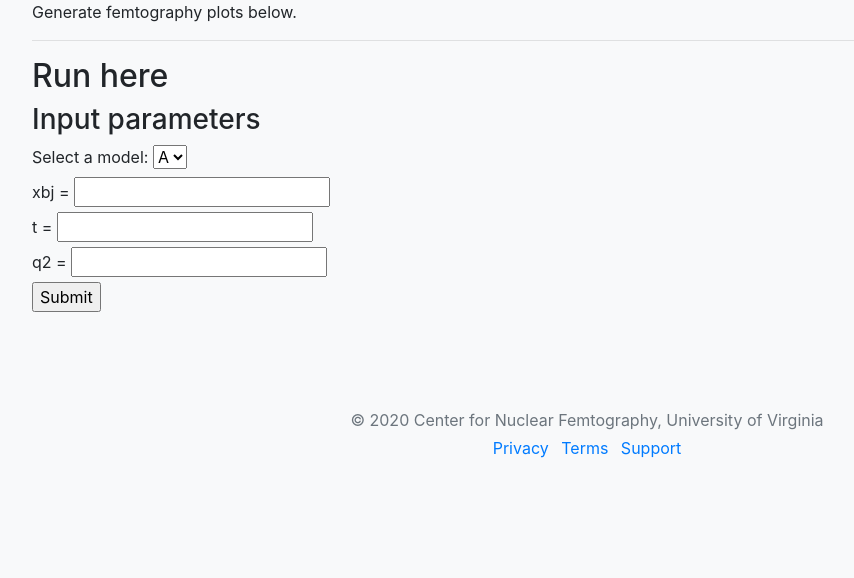
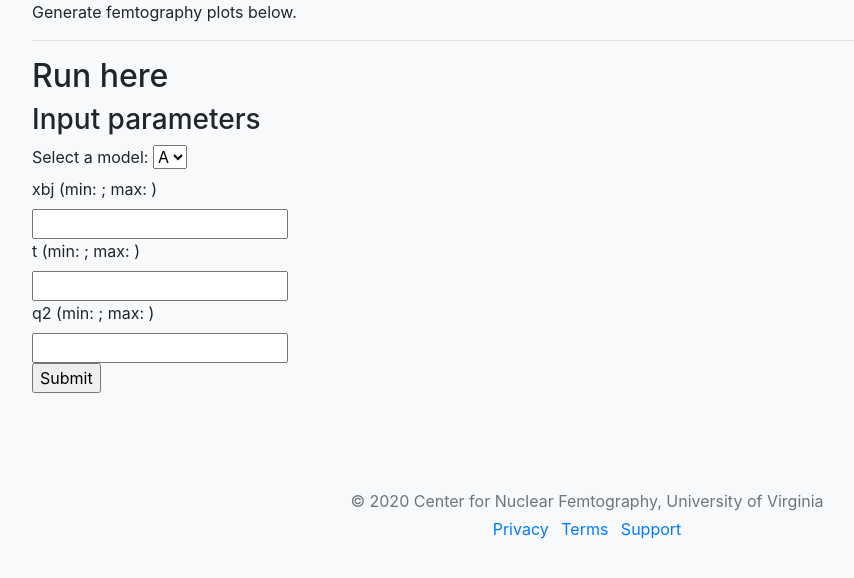
Before and after one commit to uvarc/phys, a Flask app: page / in a window 1280 px wide. Shown: the part 56-634 px from the top of the page, without its empty margins (53-907 px from the left). Run offline with Flask 2, Linux system fonts and the light colour scheme; some libraries are stand-ins or nearby versions.

Commit message:
form format

```diff
--- a/app/templates/index.html
+++ b/app/templates/index.html
@@ -19,7 +19,8 @@
                 </ul>
             {% endif %}
         </div>
-        <div class="form-field">{{ form.xbj.label }} {{ form.xbj }}
+        <div class="form-field">{{ form.xbj.label }} (min: ; max: ) <br>
+            {{ form.xbj }}
             {% if form.xbj.errors %}
                 <ul class="errors">
                     {% for error in form.xbj.errors %}
@@ -28,7 +29,8 @@
                 </ul>
             {% endif %}
         </div>
-        <div class="form-field">{{ form.t.label }} {{ form.t }}
+        <div class="form-field">{{ form.t.label }} (min: ; max: ) <br>
+            {{ form.t }}
             {% if form.t.errors %}
                 <ul class="errors">
                     {% for error in form.t.errors %}
@@ -37,7 +39,8 @@
                 </ul>
             {% endif %}
         </div>
-        <div class="form-field">{{ form.q2.label }} {{ form.q2 }}
+        <div class="form-field">{{ form.q2.label }} (min: ; max: ) <br>
+            {{ form.q2 }}
             {% if form.q2.errors %}
                 <ul class="errors">
                     {% for error in form.q2.errors %}
--- a/form.py
+++ b/form.py
@@ -13,17 +13,17 @@
     )
 
     xbj = DecimalField(
-        'xbj = ',
+        'xbj ',
         [NumberRange(min=0., max=1., message="Please set %(min)s <= xbj <= %(max)s"), InputRequired()]
     )
 
     t = DecimalField(
-        't = ',
+        't ',
         [NumberRange(min=-10., max=10., message="Please set %(min)s <= t <= %(max)s"), InputRequired()]
     )
 
     q2 = DecimalField(
-        'q2 = ',
+        'q2 ',
         [NumberRange(min=-10., max=100., message="Please set %(min)s <= q2 <= %(max)s"), InputRequired()]
     )
 
```
